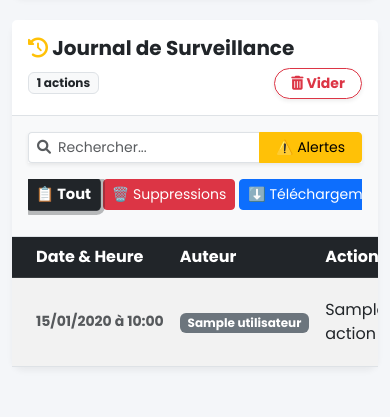
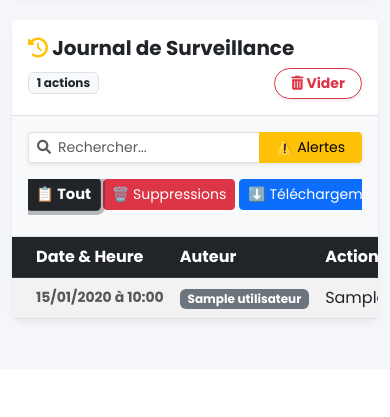
Before and after one commit to AlkhafissA/XALAT, a Python web app: template app/templates/super_dashboard.html in a window 390 px wide. Shown: the part 1373-1790 px from the top of the page. After the commit the page ends 1699 px from the top, so only its background shows below. Run offline with Jinja, Linux system fonts and the light colour scheme; the template is opened without the code that fills it: most values are stand-ins (such as "Sample title", 1, 10 or a date in 2020).

Commit message:
Mise à jour Responsive2

```diff
--- a/app/templates/super_dashboard.html
+++ b/app/templates/super_dashboard.html
@@ -377,7 +377,7 @@
         </div>
 
         <div class="table-responsive">
-          <table class="table table-striped table-hover mb-0 align-middle" id="tableauLogs">
+          <table class="table table-striped table-hover mb-0 align-middle text-nowrap" id="tableauLogs">
             <thead class="table-dark text-nowrap">
               <tr>
                 <th class="ps-4">Date & Heure</th>
@@ -408,7 +408,7 @@
                   <span class="text-dark">{{ log.action }}</span>
                   {% endif %}
                 </td>
-                <td class="fw-bold text-dark text-break">{{ log.cible }}</td>
+                <td class="fw-bold text-dark">{{ log.cible }}</td>
               </tr>
               {% else %}
               <tr>
```
